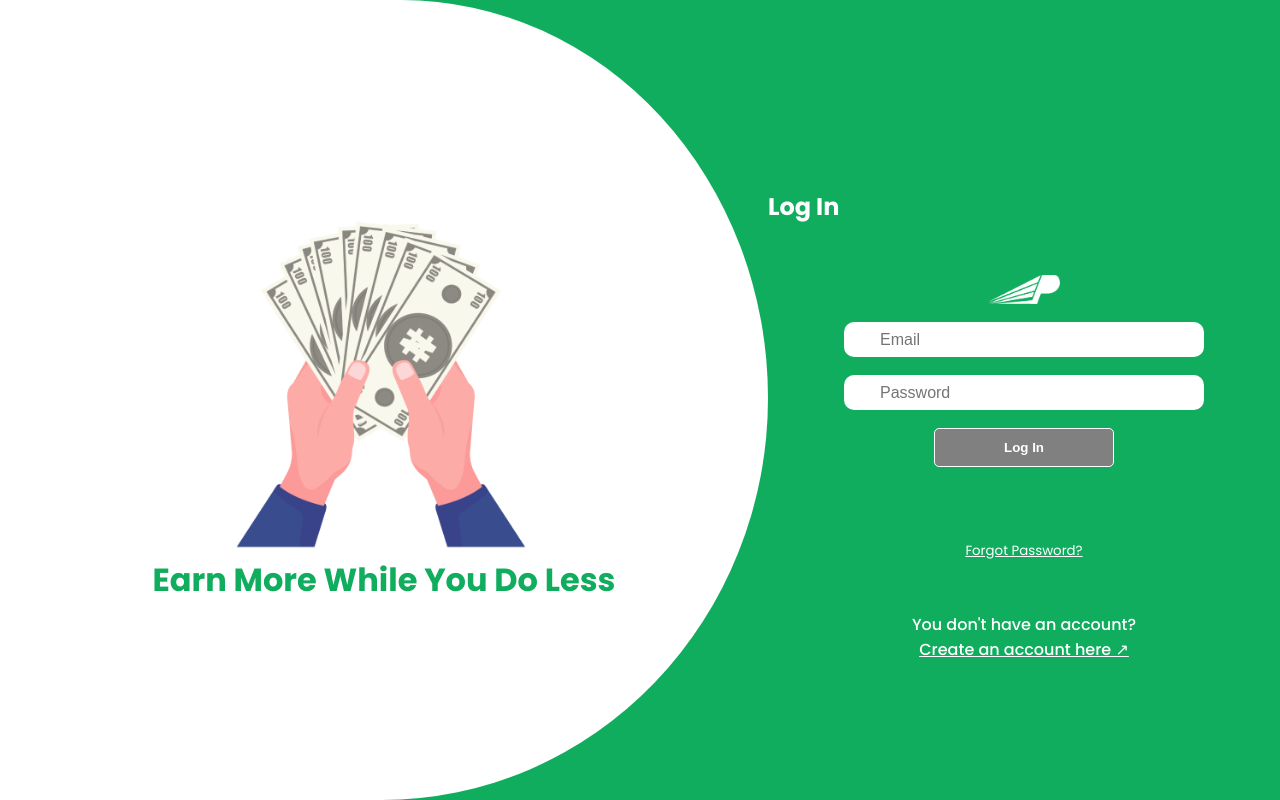
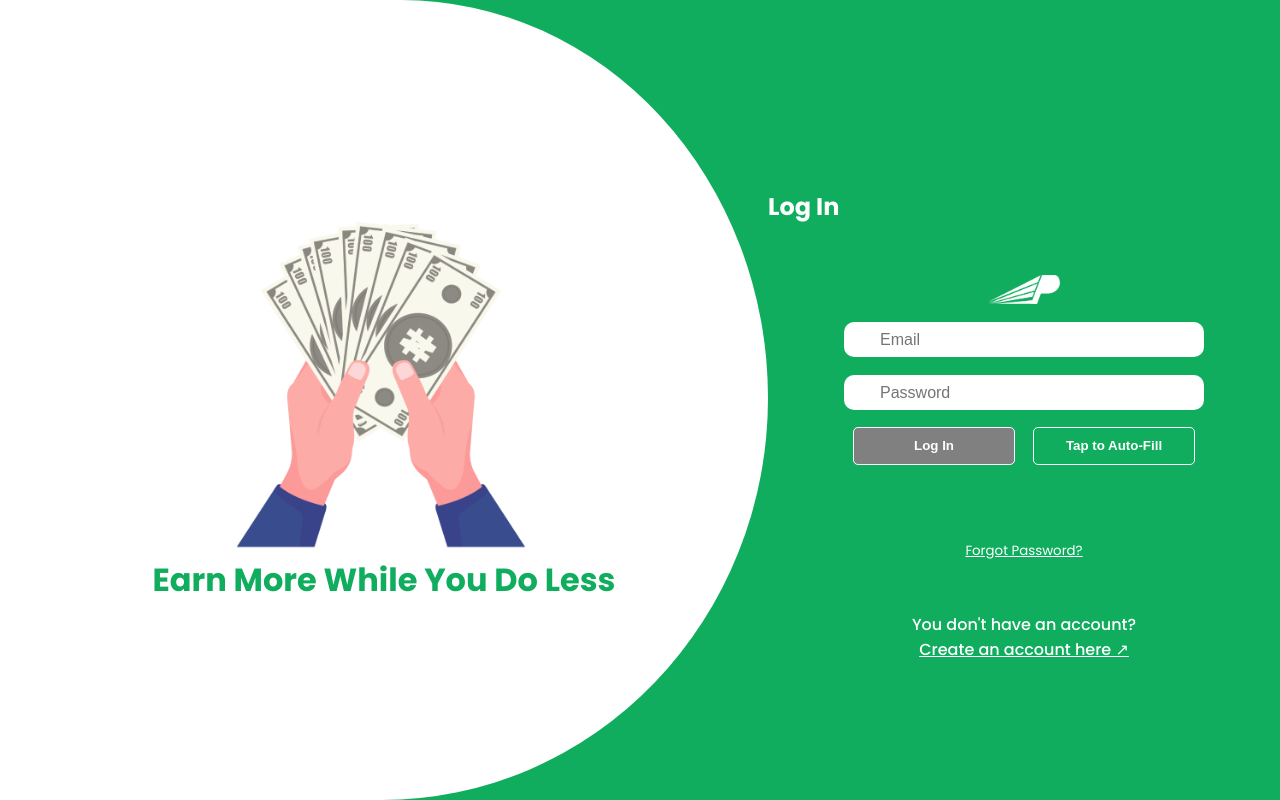
Before and after one commit to Decryptus007/packit_driver, a React (Create React App) app: page / in a window 1280 px wide. Built offline with nearby package versions, Linux system fonts and the light colour scheme.

Commit message:
added auto-fill

```diff
--- a/src/components/Auth/Signin/Signin.css
+++ b/src/components/Auth/Signin/Signin.css
@@ -83,11 +83,19 @@
     color: white;
     background-color: transparent;
     font-weight: 600;
+    width: 45%;
 }
 
 .signInTwo form button:hover {
     background-color: white;
     color: #10ad5e;
+}
+
+.loginBtnCtrl {
+    width: 100%;
+    display: flex;
+    align-items: center;
+    justify-content: space-around;
 }
 
 .signInTwo small {
--- a/src/components/Auth/Signin/Signin.js
+++ b/src/components/Auth/Signin/Signin.js
@@ -39,7 +39,7 @@ export default function Signin() {
             {showModal && <Modal onClick={() => setShowModal(false)}>
                 <p>Incorrect Login Details</p>
                 <p>Contact the admin for the credentials</p>
-        </Modal> }
+            </Modal>}
             <div className="signInOne">
                 <img src={nairaHand} alt="packit" />
                 <h1>Earn more while you do less</h1>
@@ -64,6 +64,7 @@ export default function Signin() {
                             placeholder="Password" type={"password"} autoComplete="true"
                         />
                     </div>
+                    <div className="loginBtnCtrl">
                         <button type="submit" ref={btnRef} onClick={() => {
                             if (emailInput === 'dom@test.com' && pwd === '12345678') {
                                 dispatch(login())
@@ -71,6 +72,11 @@ export default function Signin() {
                                 setShowModal(true)
                             }
                         }}>Log In</button>
+                        <button onClick={() => {
+                            setEmailInput('dom@test.com')
+                            setPwd('12345678')
+                        }}>Tap to Auto-Fill</button>
+                    </div>
                 </form>
                 <small onClick={() => navigate('/forgotpwd')}>Forgot Password?</small>
                 <p>You don't have an account?</p>
```
Lines whose indentation alone changed are shown as unchanged.
